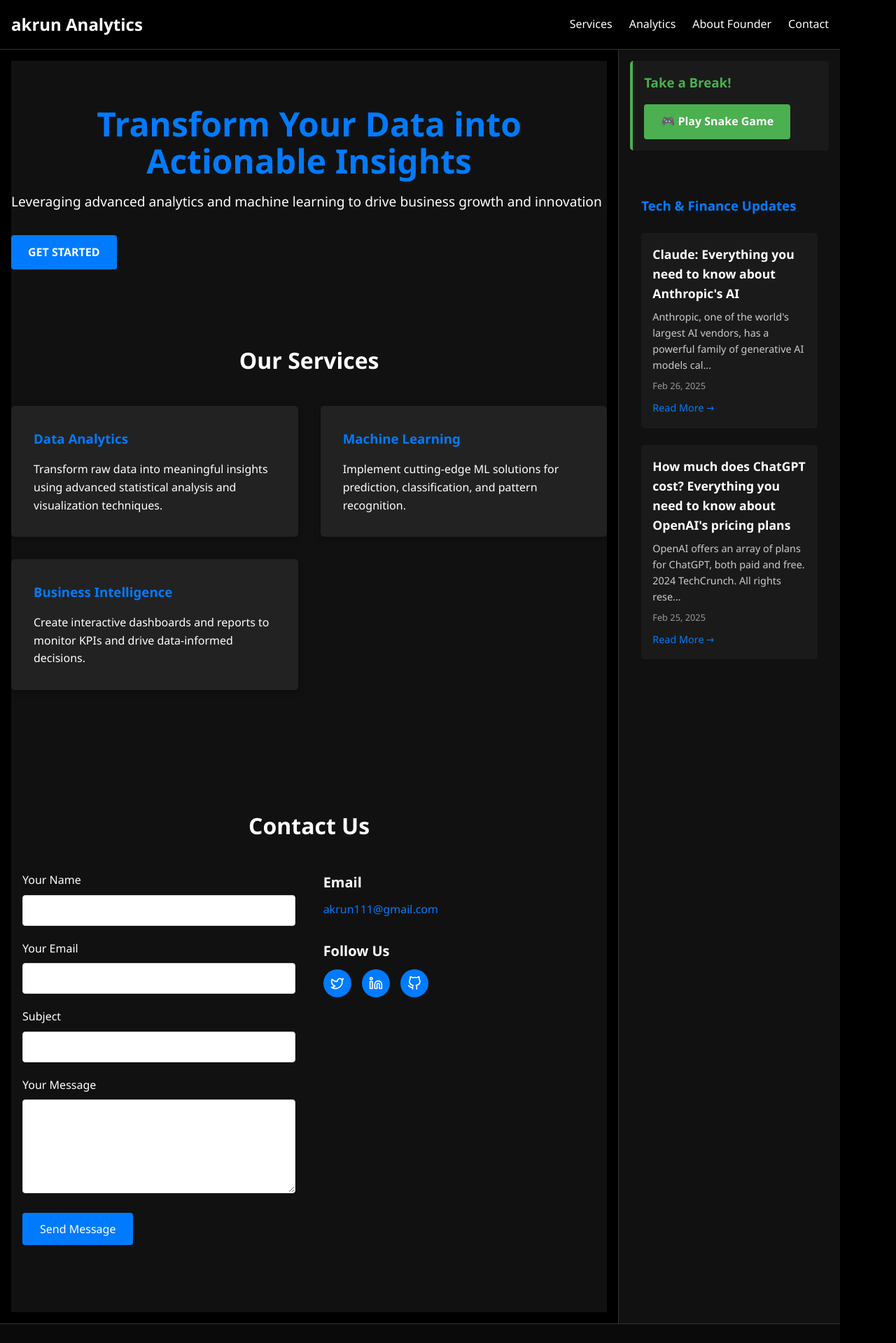
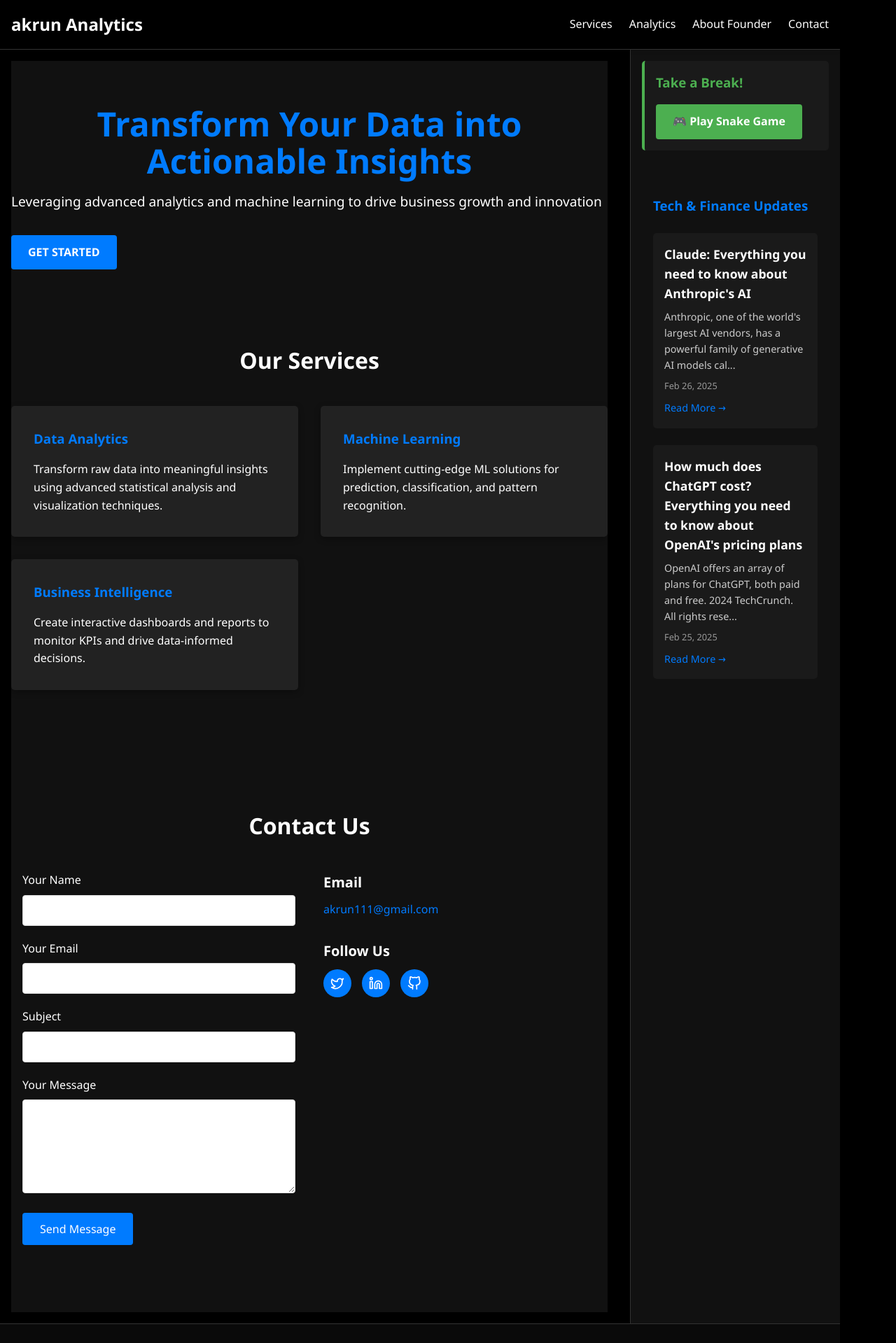
Before and after one commit to akrun1/akrunanalytics, a React (Vite) app: page / in a window 1280 px wide. Shown: the top 1919 px of the page at 70% size. Built offline with nearby package versions, Linux system fonts and the light colour scheme.

Commit message:
Fix layout centering and remove excessive right margin

```diff
--- a/src/App.css
+++ b/src/App.css
@@ -32,9 +32,10 @@
 }
 
 .container {
-  max-width: var(--max-width);
+  max-width: 1200px;
+  width: 100%;
   margin: 0 auto;
-  padding: 0 2rem;
+  padding: 0 15px;
 }
 
 img {
@@ -115,15 +116,16 @@
 /* Main Content Layout */
 .main-content {
   display: flex;
-  max-width: var(--max-width);
+  width: 100%;
+  max-width: 1200px;
   margin: 0 auto;
   padding: 0;
-  width: 100%;
 }
 
 .left-content {
   flex: 3;
-  padding: 1rem;
+  padding: 1rem 2rem 1rem 1rem;
+  max-width: 75%;
 }
 
 .right-sidebar {
@@ -132,6 +134,7 @@
   border-left: 1px solid #333;
   background: #111;
   min-height: calc(100vh - 60px);
+  max-width: 25%;
 }
 
 /* Hero Section */
```
